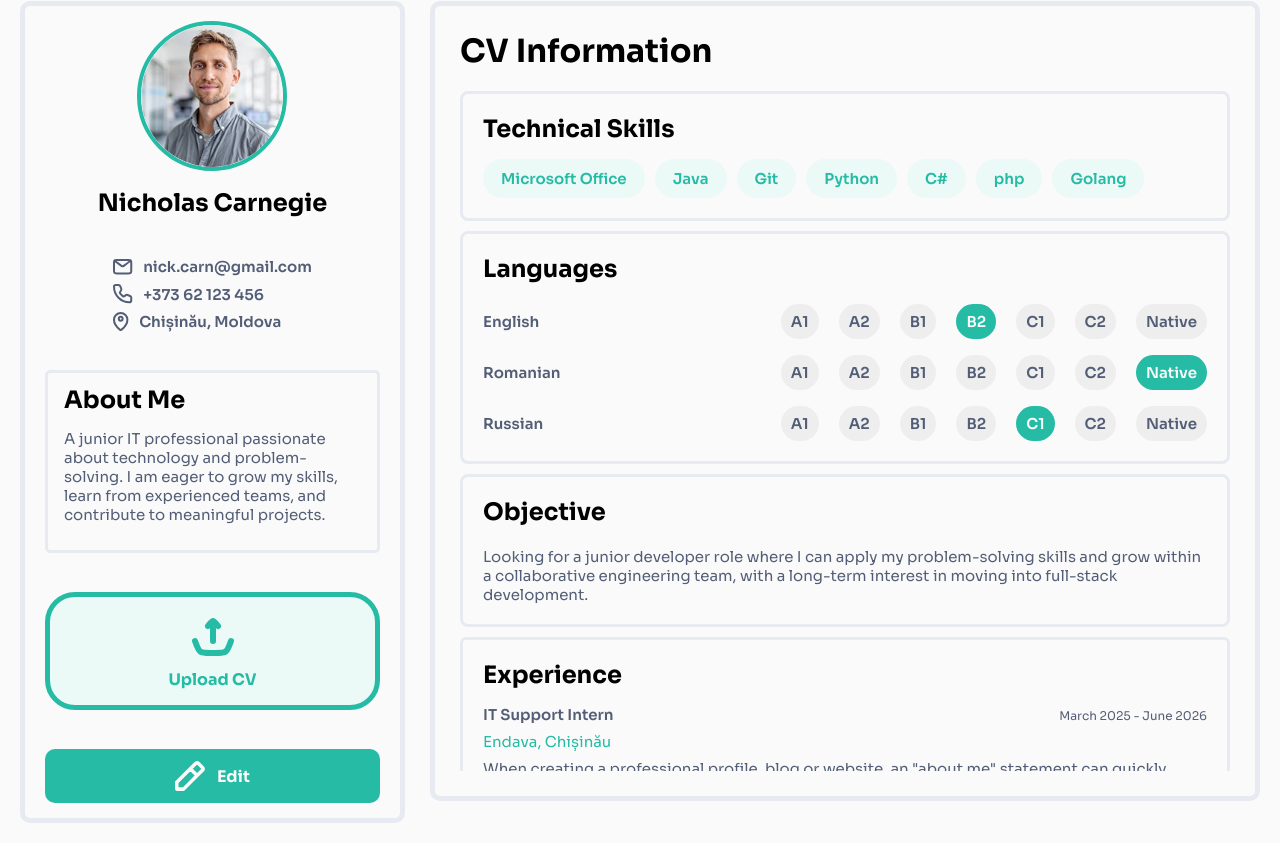
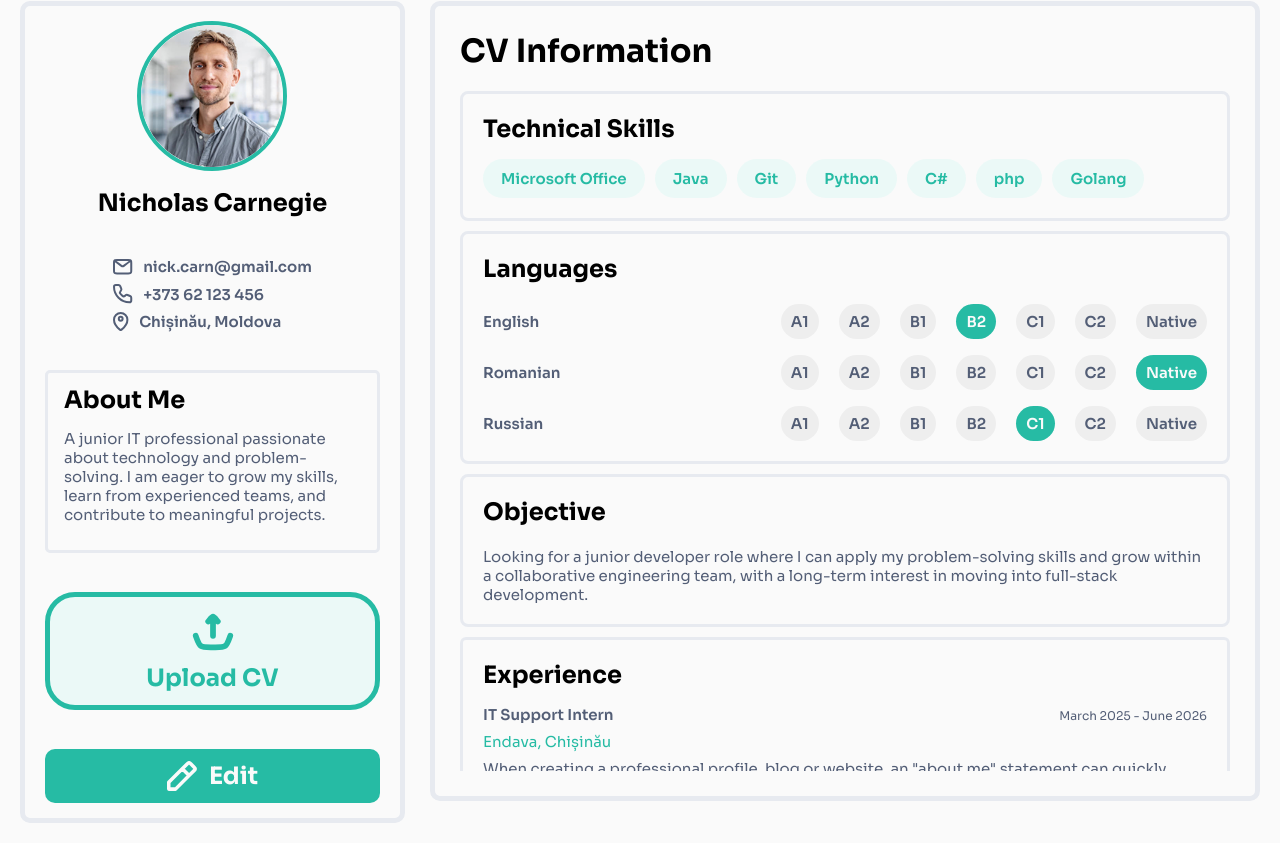
Before and after one commit to KyronPomidor/CVision, a React (Vite) app in the folder front/: page /profile in a window 1280 px wide. Shown: the part 171-1014 px from the top of the page. Built offline with nearby package versions, Linux system fonts and the light colour scheme.

Commit message:
Added profile photo url in mocks

```diff
--- a/front/src/components/ProfileCard/ProfileCard.jsx
+++ b/front/src/components/ProfileCard/ProfileCard.jsx
@@ -1,7 +1,6 @@
 import styles from "./ProfileCard.module.css";
 import typography from "../../Typography.module.css";
 
-import profileLogo from "../../assets/profile-photo.png";
 import ContactInfo from "./ContactInfo";
 import AboutMe from "./AboutMe";
 import Achievements from "./Achievements";
@@ -11,6 +10,7 @@ import PencilLogo from "../../assets/pencil-logo.svg?react";
 function ProfileCard({
   variant = "home",
   name,
+  photo,
   email,
   phone,
   location,
@@ -27,8 +27,8 @@ function ProfileCard({
   return (
     <div className={`${styles.profileCard} ${isProfileVariant ? styles.profileVariant : ""}`}>
       <div className={styles.photoBox}>
-        <img src={profileLogo} alt="profileLogo" className={styles.profileLogo} />
-        <h2 className={`${styles.profileName} ${typography.heding1}`}>{name}</h2>
+        <img src={photo} alt={`${name} profile`} className={styles.profileLogo} />
+        <h2 className={`${styles.profileName} ${typography.heading2}`}>{name}</h2>
       </div>
 
       <ContactInfo email={email} phone={phone} location={location} />
--- a/front/src/components/ProfileCard/ProfileCard.module.css
+++ b/front/src/components/ProfileCard/ProfileCard.module.css
@@ -50,7 +50,7 @@
   color: var(--color-primary);
   font-weight: 700;
   cursor: pointer;
-  font-size: var(--heading2);
+  font-size: var(--font-size-heading-2);
 }
 
 .uploadCvButton:hover{
@@ -75,7 +75,7 @@
   background-color: var(--color-primary);
   color: var(--color-background);
 
-  font-size: var(--heading2);
+  font-size: var(--font-size-heading-2);
   font-weight: 700;
   cursor: pointer;
 }
--- a/front/src/pages/HomePage/HomePage.jsx
+++ b/front/src/pages/HomePage/HomePage.jsx
@@ -7,12 +7,14 @@ import FilterCard from "./components/FilterCard/FilterCard";
 import endavaLogo from "../../assets/endava-logo.png";
 import pentalogLogo from "../../assets/pentalog-logo.png";
 import roslinLogo from "../../assets/roslin-logo.png";
+import profilePhoto from "../../assets/profile-photo.png";
 
 // TODO: replace with getProfileByUser(userId) from "../../api/profiles"
 async function getProfileByUser(userId) {
   const mockProfile = {
     cvId: 1,
     name: "Nicholas Carnegie",
+    photo: profilePhoto,
     email: "nick.carn@gmail.com",
     phone: "+373 62 123 456",
     location: "Chișinău, Moldova",
@@ -141,6 +143,7 @@ function HomePage() {
         <ProfileCard
           variant="home"
           name={profile.name}
+          photo={profile.photo}
           email={profile.email}
           phone={profile.phone}
           location={profile.location}
--- a/front/src/pages/ProfilePage/ProfilePage.jsx
+++ b/front/src/pages/ProfilePage/ProfilePage.jsx
@@ -3,12 +3,14 @@ import { useEffect, useState } from "react";
 import styles from "./ProfilePage.module.css";
 import ProfileCard from "../../components/ProfileCard/ProfileCard";
 import CVInformationCard from "./components/CVInformationCard/CVInformationCard";
+import profilePhoto from "../../assets/profile-photo.png";
 
 // TODO: replace with getProfileByUser(userId) from "../../api/profiles"
 async function getProfileByUser(userId) {
   const mockProfile = {
     cvId: 1,
     name: "Nicholas Carnegie",
+    photo: profilePhoto,
     email: "nick.carn@gmail.com",
     phone: "+373 62 123 456",
     location: "Chișinău, Moldova",
@@ -107,6 +109,7 @@ function ProfilePage() {
       <ProfileCard
         variant="profile"
         name={profile.name}
+        photo={profile.photo}
         email={profile.email}
         phone={profile.phone}
         location={profile.location}
```
